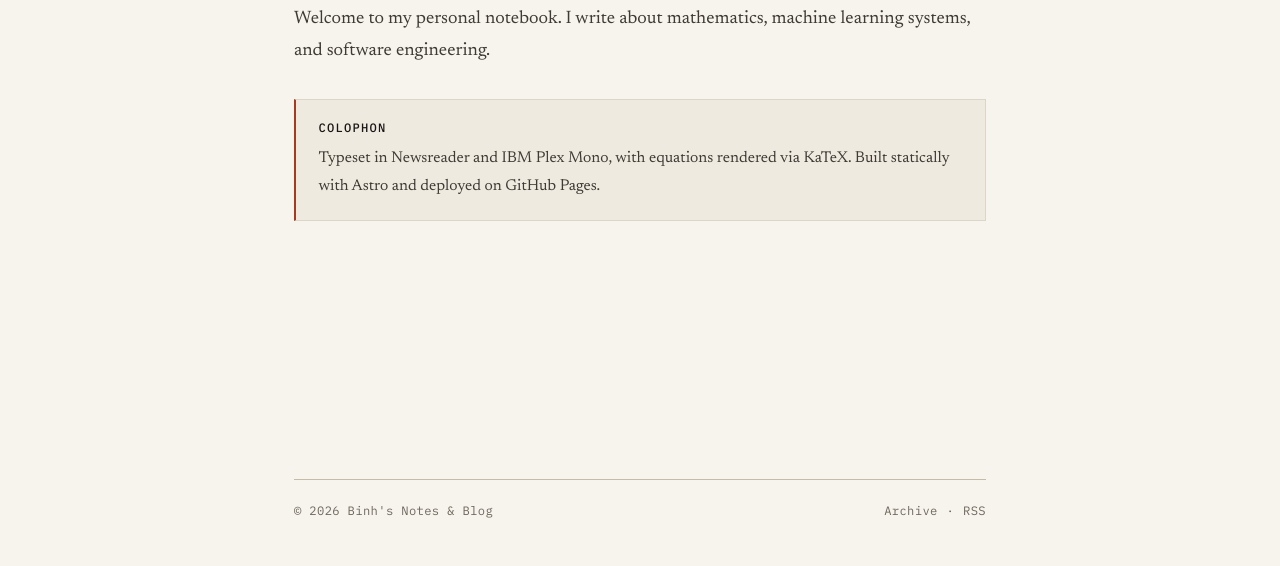
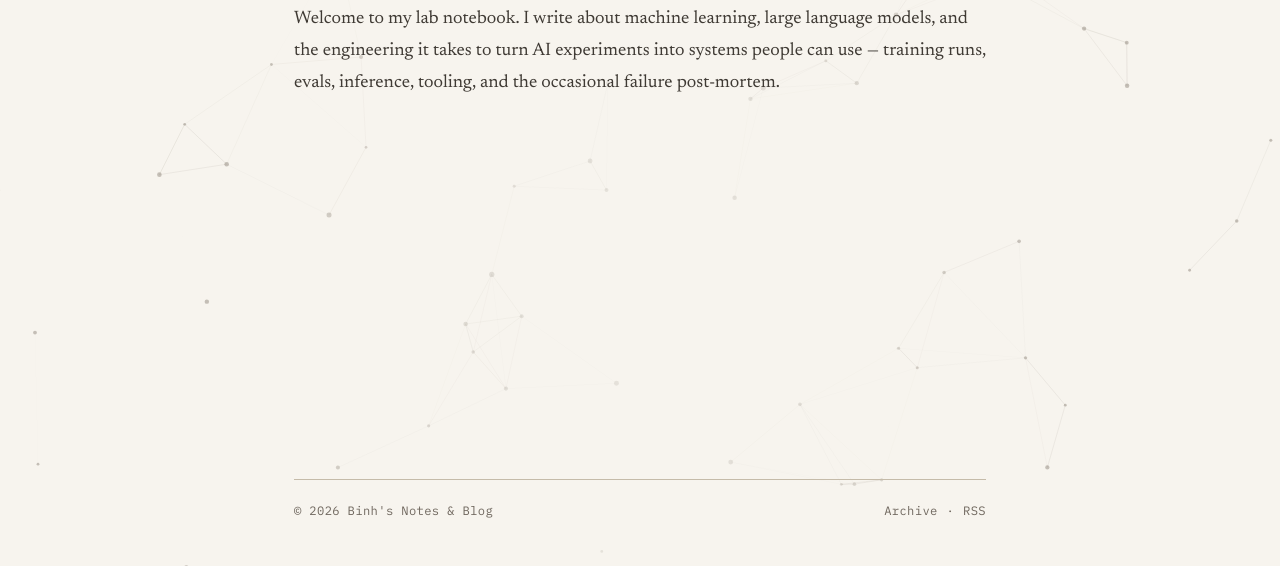
Before and after one commit to humman0id/humman0id.github.io, an Astro site: page /about in a window 1280 px wide. Shown: the part 234-800 px from the top of the page. Built offline with nearby package versions, Linux system fonts and the light colour scheme; Astro itself is replaced by a stand-in of ours.

Commit message:
Refocus on AI/ML: interactive neural background, diffusion hero figure, rename Essays to Posts, remove starter post and colophon

```diff
--- a/src/components/Footer.astro
+++ b/src/components/Footer.astro
@@ -4,7 +4,7 @@ const today = new Date();
 ---
 
 <footer class="site-footer">
-  <span class="footer-colophon">&copy; {today.getFullYear()} {SITE_TITLE}</span>
+  <span class="footer-copy">&copy; {today.getFullYear()} {SITE_TITLE}</span>
   <div class="footer-links">
     <a href="/blog/">Archive</a>
     <span aria-hidden="true">&middot;</span>
--- a/src/components/Header.astro
+++ b/src/components/Header.astro
@@ -16,7 +16,7 @@ const isHome = pathname === '/';
     <div class="header-right">
       <nav aria-label="Primary">
         <a href="/" class={isHome ? 'active' : ''}>Index</a>
-        <a href="/blog/" class={isPosts ? 'active' : ''}>Essays</a>
+        <a href="/blog/" class={isPosts ? 'active' : ''}>Posts</a>
         <a href="/about/" class={isAbout ? 'active' : ''}>About</a>
         <a href="/rss.xml">RSS</a>
       </nav>
--- /dev/null
+++ b/src/components/NeuralBackground.astro
@@ -0,0 +1,220 @@
+<canvas id="neural-bg" class="neural-bg" aria-hidden="true"></canvas>
+
+<script is:inline>
+  (function () {
+    const canvas = document.getElementById('neural-bg');
+    if (!canvas || !canvas.getContext) return;
+    const ctx = canvas.getContext('2d');
+    const reduceMotion = window.matchMedia('(prefers-reduced-motion: reduce)').matches;
+
+    const LINK_DIST = 140;
+    const CURSOR_DIST = 190;
+    let w = 0, h = 0, dpr = 1;
+    let nodes = [];
+    let pulses = [];
+    let rafId = null;
+    const pointer = { x: -9999, y: -9999, active: false };
+    let rgb = '111, 103, 94';
+    let accentRgb = '166, 58, 30';
+
+    function readColors() {
+      const s = getComputedStyle(document.documentElement);
+      rgb = s.getPropertyValue('--net-rgb').trim() || rgb;
+      accentRgb = s.getPropertyValue('--net-accent-rgb').trim() || accentRgb;
+    }
+
+    function resize() {
+      dpr = Math.min(window.devicePixelRatio || 1, 2);
+      w = window.innerWidth;
+      h = window.innerHeight;
+      canvas.width = Math.floor(w * dpr);
+      canvas.height = Math.floor(h * dpr);
+      canvas.style.width = w + 'px';
+      canvas.style.height = h + 'px';
+      ctx.setTransform(dpr, 0, 0, dpr, 0, 0);
+
+      const target = Math.max(28, Math.min(95, Math.floor((w * h) / 15000)));
+      while (nodes.length < target) nodes.push(makeNode());
+      if (nodes.length > target) nodes.length = target;
+      nodes.forEach((n) => {
+        n.x = Math.min(n.x, w);
+        n.y = Math.min(n.y, h);
+      });
+    }
+
+    function makeNode() {
+      const speed = 0.12 + Math.random() * 0.18;
+      const angle = Math.random() * Math.PI * 2;
+      return {
+        x: Math.random() * window.innerWidth,
+        y: Math.random() * window.innerHeight,
+        vx: Math.cos(angle) * speed,
+        vy: Math.sin(angle) * speed,
+        r: 1.2 + Math.random() * 1.4,
+        glow: 0,
+      };
+    }
+
+    // Fade the network where the reading column sits, so text stays legible.
+    function columnFade(x) {
+      const d = Math.abs(x - w / 2);
+      const half = Math.min(400, w * 0.42);
+      return d < half ? 0.35 + 0.65 * Math.pow(d / half, 2) : 1;
+    }
+
+    function step() {
+      for (const n of nodes) {
+        n.x += n.vx;
+        n.y += n.vy;
+        if (n.x < -20) n.x = w + 20;
+        if (n.x > w + 20) n.x = -20;
+        if (n.y < -20) n.y = h + 20;
+        if (n.y > h + 20) n.y = -20;
+
+        if (pointer.active) {
+          const dx = pointer.x - n.x;
+          const dy = pointer.y - n.y;
+          const dist = Math.hypot(dx, dy);
+          if (dist < CURSOR_DIST && dist > 1) {
+            // Gentle "attention" pull toward the cursor.
+            const f = (1 - dist / CURSOR_DIST) * 0.012;
+            n.x += dx * f;
+            n.y += dy * f;
+          }
+        }
+        n.glow *= 0.94;
+      }
+
+      for (const p of pulses) {
+        p.r += 3.2;
+        for (const n of nodes) {
+          const d = Math.hypot(n.x - p.x, n.y - p.y);
+          if (Math.abs(d - p.r) < 6) n.glow = 1;
+        }
+      }
+      pulses = pulses.filter((p) => p.r < p.max);
+    }
+
+    function draw() {
+      ctx.clearRect(0, 0, w, h);
+
+      // Edges between nearby neurons
+      for (let i = 0; i < nodes.length; i++) {
+        const a = nodes[i];
+        for (let j = i + 1; j < nodes.length; j++) {
+          const b = nodes[j];
+          const dx = a.x - b.x;
+          const dy = a.y - b.y;
+          const d2 = dx * dx + dy * dy;
+          if (d2 > LINK_DIST * LINK_DIST) continue;
+          const d = Math.sqrt(d2);
+          const fade = columnFade((a.x + b.x) / 2);
+          const glow = Math.max(a.glow, b.glow);
+          const alpha = (1 - d / LINK_DIST) * 0.22 * fade;
+          ctx.strokeStyle = glow > 0.05
+            ? `rgba(${accentRgb}, ${Math.min(0.6, alpha + glow * 0.4)})`
+            : `rgba(${rgb}, ${alpha})`;
+          ctx.lineWidth = 0.8;
+          ctx.beginPath();
+          ctx.moveTo(a.x, a.y);
+          ctx.lineTo(b.x, b.y);
+          ctx.stroke();
+        }
+      }
+
+      // Attention lines from the cursor
+      if (pointer.active) {
+        for (const n of nodes) {
+          const d = Math.hypot(pointer.x - n.x, pointer.y - n.y);
+          if (d > CURSOR_DIST) continue;
+          const alpha = (1 - d / CURSOR_DIST) * 0.45 * columnFade(n.x);
+          ctx.strokeStyle = `rgba(${accentRgb}, ${alpha})`;
+          ctx.lineWidth = 0.9;
+          ctx.beginPath();
+          ctx.moveTo(pointer.x, pointer.y);
+          ctx.lineTo(n.x, n.y);
+          ctx.stroke();
+        }
+      }
+
+      // Neurons
+      for (const n of nodes) {
+        const fade = columnFade(n.x);
+        let near = 0;
+        if (pointer.active) {
+          const d = Math.hypot(pointer.x - n.x, pointer.y - n.y);
+          near = d < CURSOR_DIST ? 1 - d / CURSOR_DIST : 0;
+        }
+        const act = Math.max(near, n.glow);
+        ctx.fillStyle = act > 0.05
+          ? `rgba(${accentRgb}, ${(0.35 + act * 0.55) * fade})`
+          : `rgba(${rgb}, ${0.4 * fade})`;
+        ctx.beginPath();
+        ctx.arc(n.x, n.y, n.r + act * 1.6, 0, Math.PI * 2);
+        ctx.fill();
+      }
+
+      // Click pulses (forward-pass ripple)
+      for (const p of pulses) {
+        const alpha = (1 - p.r / p.max) * 0.25;
+        ctx.strokeStyle = `rgba(${accentRgb}, ${alpha})`;
+        ctx.lineWidth = 1;
+        ctx.beginPath();
+        ctx.arc(p.x, p.y, p.r, 0, Math.PI * 2);
+        ctx.stroke();
+      }
+    }
+
+    function loop() {
+      step();
+      draw();
+      rafId = requestAnimationFrame(loop);
+    }
+
+    function start() {
+      if (reduceMotion || rafId !== null) return;
+      rafId = requestAnimationFrame(loop);
+    }
+
+    function stop() {
+      if (rafId !== null) cancelAnimationFrame(rafId);
+      rafId = null;
+    }
+
+    window.addEventListener('resize', () => {
+      resize();
+      if (reduceMotion) draw();
+    });
+
+    window.addEventListener('pointermove', (e) => {
+      pointer.x = e.clientX;
+      pointer.y = e.clientY;
+      pointer.active = e.pointerType === 'mouse' || e.pointerType === 'pen';
+    }, { passive: true });
+
+    document.documentElement.addEventListener('pointerleave', () => {
+      pointer.active = false;
+    });
+
+    window.addEventListener('pointerdown', (e) => {
+      if (reduceMotion) return;
+      pulses.push({ x: e.clientX, y: e.clientY, r: 0, max: Math.max(w, h) * 0.45 });
+      if (pulses.length > 4) pulses.shift();
+    }, { passive: true });
+
+    document.addEventListener('visibilitychange', () => {
+      if (document.hidden) stop();
+      else start();
+    });
+
+    new MutationObserver(() => {
+      readColors();
+      if (reduceMotion) draw();
+    }).observe(document.documentElement, { attributes: true, attributeFilter: ['data-theme'] });
+
+    readColors();
+    resize();
+    draw();
+    start();
+  })();
+</script>
--- a/src/consts.ts
+++ b/src/consts.ts
@@ -1,2 +1,2 @@
 export const SITE_TITLE = 'Binh\'s Notes & Blog';
-export const SITE_DESCRIPTION = 'Mathematics, ML systems, and engineering logs.';
+export const SITE_DESCRIPTION = 'Field notes on machine learning, LLMs, and building AI systems that actually ship.';
--- a/src/layouts/BlogPost.astro
+++ b/src/layouts/BlogPost.astro
@@ -3,6 +3,7 @@ import type { CollectionEntry } from 'astro:content';
 import BaseHead from '../components/BaseHead.astro';
 import Header from '../components/Header.astro';
 import Footer from '../components/Footer.astro';
+import NeuralBackground from '../components/NeuralBackground.astro';
 
 type Props = CollectionEntry<'blog'>['data'] & {
   readingTime?: number;
@@ -17,10 +18,11 @@ const { title, description, pubDate, updatedDate, tags, readingTime } = Astro.pr
     <BaseHead title={title} description={description} />
   </head>
   <body id="top">
+    <NeuralBackground />
     <div id="reading-progress" class="reading-progress" aria-hidden="true"></div>
     <Header />
     <main>
-      <a href="/blog/" class="back-link">&larr; All essays</a>
+      <a href="/blog/" class="back-link">&larr; All posts</a>
       <article>
         <header class="post-header">
           <div class="post-meta">
@@ -57,7 +59,7 @@ const { title, description, pubDate, updatedDate, tags, readingTime } = Astro.pr
 
         <div class="post-content">
           <slot />
-          <div class="post-endmark" aria-hidden="true" title="End of essay">&#8718;</div>
+          <div class="post-endmark" aria-hidden="true" title="End of post">&#8718;</div>
         </div>
 
         <div class="post-footer-nav">
--- a/src/pages/about.astro
+++ b/src/pages/about.astro
@@ -2,6 +2,7 @@
 import BaseHead from '../components/BaseHead.astro';
 import Header from '../components/Header.astro';
 import Footer from '../components/Footer.astro';
+import NeuralBackground from '../components/NeuralBackground.astro';
 import { SITE_TITLE } from '../consts';
 ---
 
@@ -11,21 +12,16 @@ import { SITE_TITLE } from '../consts';
     <BaseHead title={`About | ${SITE_TITLE}`} description="About me and this blog." />
   </head>
   <body>
+    <NeuralBackground />
     <Header />
     <main>
-      <p class="kicker">About // Colophon</p>
+      <p class="kicker">About // Lab Notebook</p>
       <h1 style="margin-top: 0;">About</h1>
       <p>
-        Welcome to my personal notebook. I write about mathematics, machine learning systems,
-        and software engineering.
+        Welcome to my lab notebook. I write about machine learning, large language models,
+        and the engineering it takes to turn AI experiments into systems people can use —
+        training runs, evals, inference, tooling, and the occasional failure post-mortem.
       </p>
-      <div class="colophon-box">
-        <h2>Colophon</h2>
-        <p>
-          Typeset in Newsreader and IBM Plex Mono, with equations rendered via KaTeX.
-          Built statically with Astro and deployed on GitHub Pages.
-        </p>
-      </div>
     </main>
     <Footer />
   </body>
--- a/src/styles/global.css
+++ b/src/styles/global.css
@@ -14,6 +14,8 @@
   --tag-text: #7c2d12;
   --code-bg: #f2ede3;
   --code-header: #e8e1d4;
+  --net-rgb: 120, 110, 98;
+  --net-accent-rgb: 166, 58, 30;
   --font-serif: "Newsreader", "Iowan Old Style", "Palatino Linotype", Georgia, serif;
   --font-mono: "IBM Plex Mono", ui-monospace, SFMono-Regular, Menlo, Monaco, Consolas, monospace;
 }
@@ -34,6 +36,8 @@
   --tag-text: #f0a893;
   --code-bg: #1a1714;
   --code-header: #221e1a;
+  --net-rgb: 150, 140, 128;
+  --net-accent-rgb: 224, 122, 95;
 }
 
 @media (prefers-color-scheme: dark) {
@@ -53,6 +57,8 @@
     --tag-text: #f0a893;
     --code-bg: #1a1714;
     --code-header: #221e1a;
+  --net-rgb: 150, 140, 128;
+  --net-accent-rgb: 224, 122, 95;
   }
 }
 
@@ -61,6 +67,7 @@
 }
 
 html {
+  background-color: var(--bg);
   scroll-behavior: smooth;
   -webkit-font-smoothing: antialiased;
   -moz-osx-font-smoothing: grayscale;
@@ -68,7 +75,7 @@ html {
 
 body {
   font-family: var(--font-serif);
-  background-color: var(--bg);
+  background-color: transparent;
   color: var(--text);
   line-height: 1.78;
   font-size: 1.125rem;
@@ -83,6 +90,15 @@ body {
 
 main {
   flex: 1;
+}
+
+/* Interactive neural-network background */
+.neural-bg {
+  position: fixed;
+  inset: 0;
+  z-index: -1;
+  pointer-events: none;
+  display: block;
 }
 
 a {
@@ -292,9 +308,8 @@ button:focus-visible {
   margin: 0 0 0.85rem;
 }
 
-.hero-title em {
-  font-style: italic;
-  color: var(--accent);
+.diffusion-figure svg text {
+  letter-spacing: 0.02em;
 }
 
 .hero-lead {
@@ -329,6 +344,15 @@ button:focus-visible {
   list-style: none;
   padding: 0;
   margin: 0;
+}
+
+.ledger-empty {
+  font-family: var(--font-mono);
+  font-size: 0.82rem;
+  color: var(--muted);
+  padding: 1.5rem 0.25rem;
+  margin: 0;
+  border-bottom: 1px solid var(--border);
 }
 
 .ledger-item {
@@ -718,29 +742,6 @@ pre code {
   align-items: center;
 }
 
-/* About Page Colophon Box */
-.colophon-box {
-  margin-top: 2rem;
-  padding: 1.25rem 1.4rem;
-  background: var(--surface);
-  border: 1px solid var(--border);
-  border-left: 2px solid var(--accent);
-}
-
-.colophon-box h2 {
-  font-family: var(--font-mono);
-  font-size: 0.76rem;
-  letter-spacing: 0.1em;
-  text-transform: uppercase;
-  margin: 0 0 0.6rem;
-  color: var(--ink);
-}
-
-.colophon-box p {
-  margin: 0;
-  font-size: 0.98rem;
-}
-
 /* Footer */
 .site-footer {
   margin-top: 4rem;
```
Also changed, not shown: src/content/blog/hello-world.md (deleted, +0 -32 lines), src/pages/blog/index.astro (+8 -3 lines), src/pages/index.astro (+57 -16 lines).
